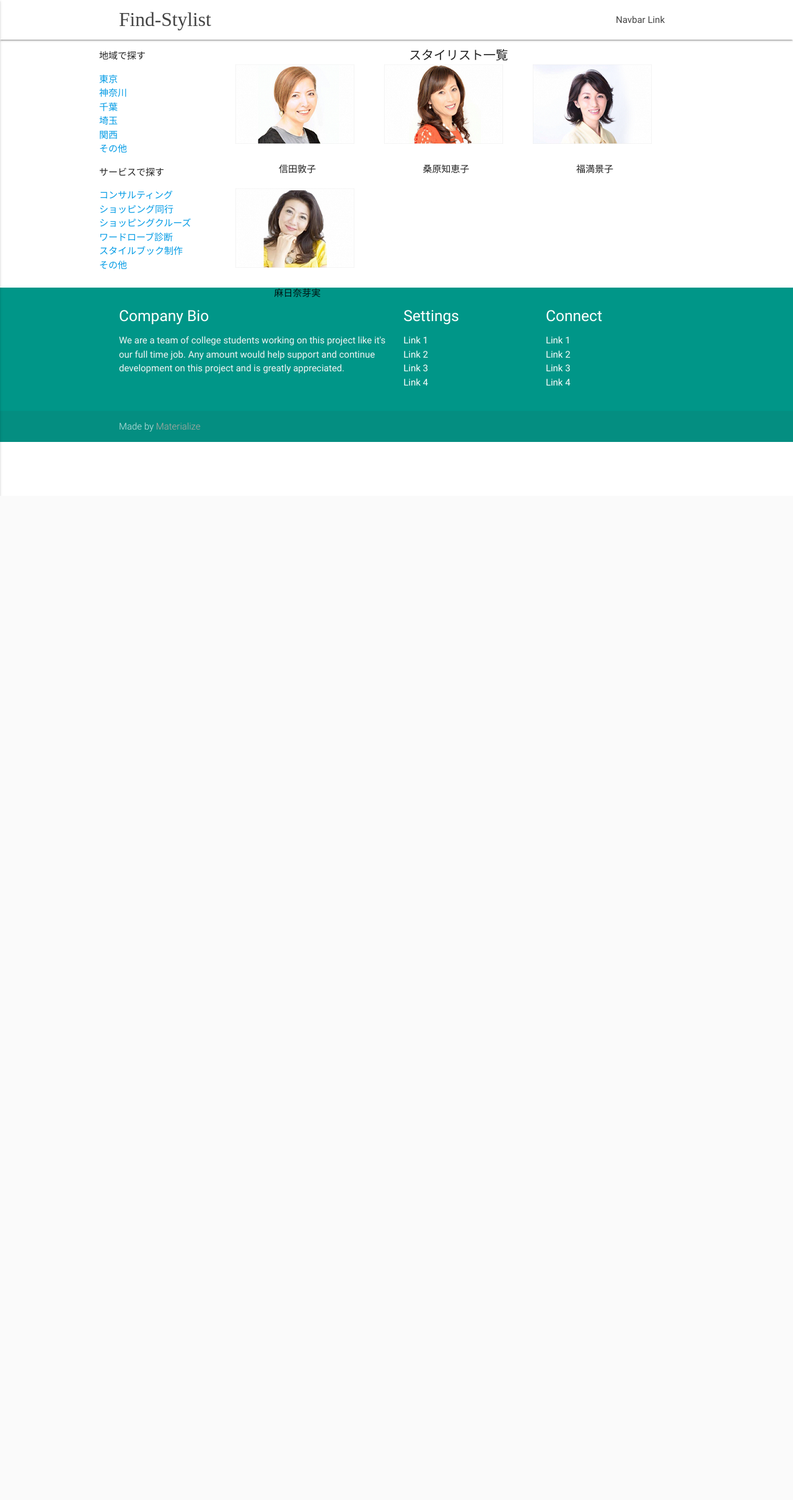
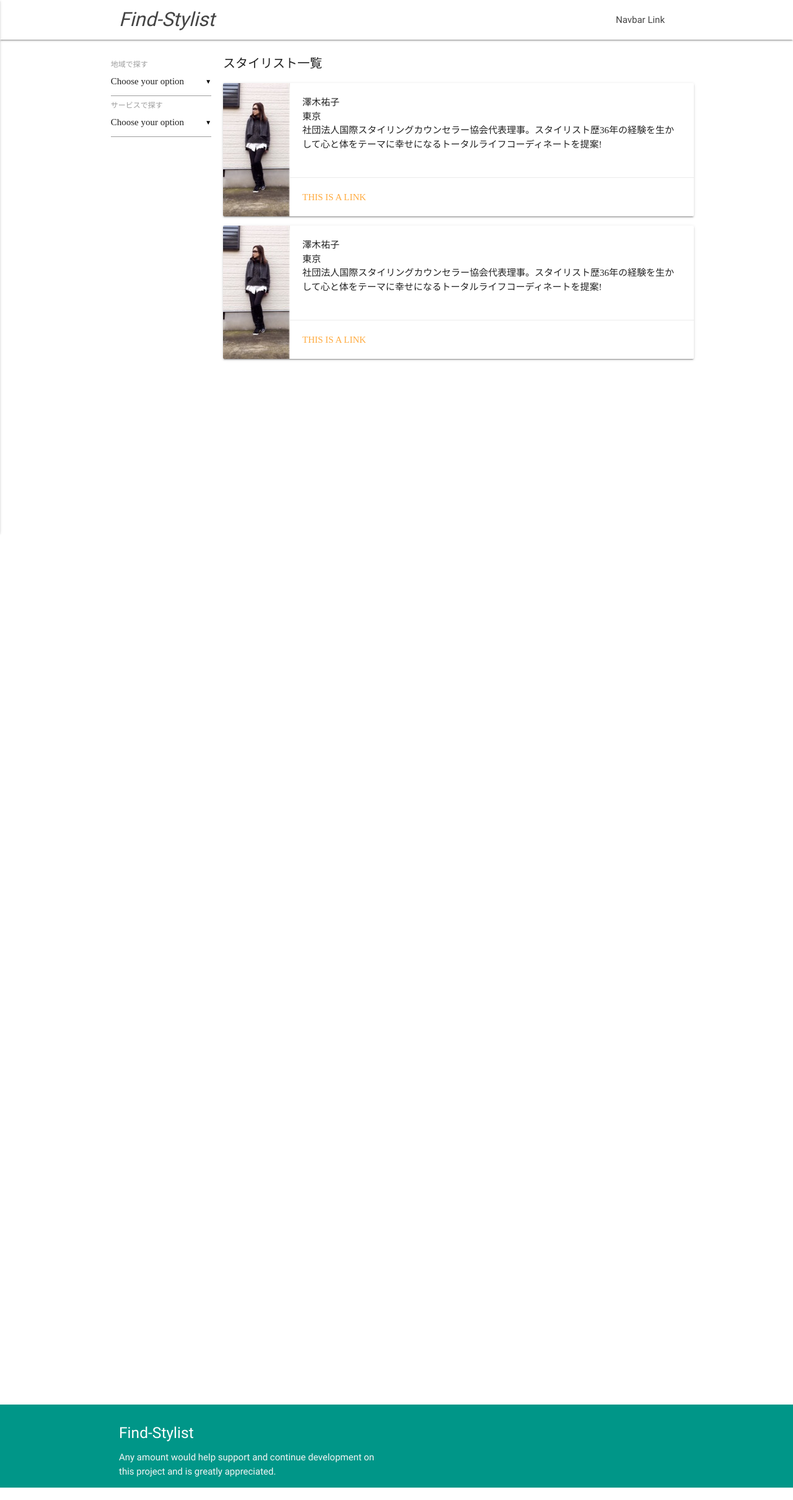
Before and after one commit to GS05-22-shimizu/kadai, a PHP site: page /kensaku2.html in a window 1280 px wide. Shown: the whole page at 62% size. Before the commit the page ends 800 px from the top, so only its background shows below. Run offline with PHP 8.4, Linux system fonts and the light colour scheme; some libraries are stand-ins or nearby versions.

Commit message:
no message

```diff
--- a/sotsugyoseisaku/css/style.css
+++ b/sotsugyoseisaku/css/style.css
@@ -82,33 +82,83 @@ text-decoration: underline;
   index page
 --------------------------------------------*/
 .brand-logo{
-font-family: calbri;
+font-family: inherit;
+font-style: oblique;
 font-size: 20px;
+color: darkgray;
 
 }
 
+.col s12 m4{
+height: auto;
 
+}
 
+.parallax{
+height: 900px;
 
+}
+
+.input-field s6{
+margin-top: 20px;
+
+}
+
+.footer-copyright{
+background-color: silver;
+height: 30px;
+font-family: monospace;
+
+}
+
+.snapwidget{
+font-family: serif;
+font-size: 30px;
+text-align: center;
+}
 
 /*--------------------------------------------
   kensaku1 page
 --------------------------------------------*/
 .wrapper{
 width: 960px;
-height: 400px;
+height: 2202px;
 margin:0 auto;
 font-family: yu gothic;
+}
+
+.checkbox {
+  display: none;
+}
+.checkbox + .checkbox-icon {
+  position: relative;
+  vertical-align: middle;
+}
+.checkbox + .checkbox-icon:before {
+  content: "\f372";
+  font-family: "Ionicons";
+  color: #ccc;
+  font-size: 22px;
+}
+.checkbox:checked + .checkbox-icon:before {
+  content: "\f374";
+  color: #17bcdf;
 }
 
 .cols3{
 width: 450px;
 float:left;
+position: absolute;
 }
 
 .cols9{
-width: 450px;
-float:left;
+width: 700px;
+height: 400px;
+}
+
+.cols10{
+width: 700px;
+height: 400px;
 }
 
 .btn {
@@ -133,17 +183,28 @@ font-size: 20px;
 }
 
 /*--------------------------------------------
-  kensaku1 page
+  kensaku2 page
 --------------------------------------------*/
 .leftnavi{
 width: 200px;
 float:left;
+margin-top: 30px;
 }
+
+.input-field s6{
+text-align: center;
+font-size: 20px;
+}
+
+label{
+font-size: 20px;
+}
+
 
 .kensaku2main{
 width: 760px;
 height: inherit;
-float:left;
+float:right;
 }
 
 .stylistpickup{
@@ -167,7 +228,14 @@ font-family: Yu Gothic;
 font-size: 20px;
 text-align: center;
 margin-top: 10px;
+
 }
+
+.header{
+font-family: Yu Gothic;
+font-size: 20px;
+}
+
 
 /*--------------------------------------------
   profile page
--- a/sotsugyoseisaku/kensaku2.html
+++ b/sotsugyoseisaku/kensaku2.html
@@ -31,84 +31,93 @@
     <div class="wrapper">
       <div class="leftnavi">
         <!-- navigation bar -->
-            <p>地域で探す</p>
-            <ul>
-            <li><a href="#!" class="collection-item">東京</a></li>
-            <li><a href="#!" class="collection-item">神奈川</a></li>
-            <li><a href="#!" class="collection-item">千葉</a></li>
-            <li><a href="#!" class="collection-item">埼玉</a></li>
-            <li><a href="#!" class="collection-item">関西</a></li>
-            <li><a href="#!" class="collection-item">その他</a></li>
-          </ul>
-            <p>サービスで探す</p>
-            <ul>
-            <li><a href="#!" class="collection-item">コンサルティング</a></li>
-            <li><a href="#!" class="collection-item">ショッピング同行</a></li>
-            <li><a href="#!" class="collection-item">ショッピングクルーズ</a></li>
-            <li><a href="#!" class="collection-item">ワードローブ診断</a></li>
-            <li><a href="#!" class="collection-item">スタイルブック制作</a></li>
-            <li><a href="#!" class="collection-item">その他</a></li>
-          </ul>
+          <div class="container">
+  <div class="row">
+    <div class="input-field s6">
+      <select class="validate">
+        <option value="" disabled selected>Choose your option</option>
+        <option value="1">東京</option>
+        <option value="2">神奈川</option>
+        <option value="3">埼玉</option>
+        <option value="3">関西</option>
+        <option value="3">その他の地域</option>
+      </select>
+      <label >地域で探す</label>
     </div>
+    <div class="input-field s7">
+      <select class="validate">
+        <option value="" disabled selected>Choose your option</option>
+        <option value="1">コンサルティング</option>
+        <option value="2">ショッピング同行</option>
+        <option value="3">ショッピングクルーズ</option>
+        <option value="3">ワードローブ診断</option>
+        <option value="3">その他</option>
+      </select>
+      <label >サービスで探す</label>
+    </div>
+  </div>
+</div>
+</div>
+
+
+    <!--  Scripts-->
+    <script src="https://code.jquery.com/jquery-2.1.1.min.js"></script>
+    <script src="js/materialize.js"></script>
+    <script src="js/init.js"></script>
+    <script type="text/javascript">
+    $(document).ready(function() {
+      $('select').material_select();
+    });
+    </script>
+
+
+
 
        <!-- スタイリストpickup 一覧  -->
       <div class="kensaku2main">
-          <div class="kensaku2mainheader">スタイリスト一覧</div>
-          <div class="stylistpickup">
-          <a href="profile.html"><img src="iscam445297-%E4%BF%A1%E7%94%B0%E6%95%A6%E5%AD%90-300x200.png"></a>
-          <h2 class="stylistname">信田敦子</h2>
+
+          <div class="col s12 m7">
+        <h2 class="header">スタイリスト一覧</h2>
+    <div class="card horizontal">
+      <div class="card-image">
+        <img src="sawaki%20yuko2.jpg">
       </div>
-          <div class="stylistpickup">
-          <a href="profile.html"><img src="iscam445297-%E6%A1%91%E5%8E%9F%E7%9F%A5%E6%81%B5%E5%AD%90-300x200.png"></a>
-          <h2 class="stylistname">桑原知恵子</h2>
+      <div class="card-stacked">
+        <div class="card-content">
+          <p>澤木祐子<br>東京<br>社団法人国際スタイリングカウンセラー協会代表理事。スタイリスト歴36年の経験を生かして心と体をテーマに幸せになるトータルライフコーディネートを提案!</p>
         </div>
-          <div class="stylistpickup">
-          <a href="profile.html"><img src="iscam445297-%E7%A6%8F%E6%BA%80%E6%99%AF%E5%AD%90-300x200.png"></a>
-          <h2 class="stylistname">福満景子</h2>
+        <div class="card-action">
+          <a href="#">This is a link</a>
         </div>
-          <div class="stylistpickup">
-          <a href="profile.html"><img src="iscam445297-%E9%BA%BB%E6%97%A5%E5%A5%88%E8%8A%BD%E5%AE%9F-300x200.png"></a>
-          <h2 class="stylistname">麻日奈芽実</h2>
+    </div>
+      </div>
+    <div class="card horizontal">
+      <div class="card-image">
+        <img src="sawaki%20yuko2.jpg">
+      </div>
+      <div class="card-stacked">
+        <div class="card-content">
+          <p>澤木祐子<br>東京<br>社団法人国際スタイリングカウンセラー協会代表理事。スタイリスト歴36年の経験を生かして心と体をテーマに幸せになるトータルライフコーディネートを提案!</p>
+        </div>
+        <div class="card-action">
+          <a href="#">This is a link</a>
+        </div>
+    </div>
       </div>
 
 
 </div>
   </div>
-    <!--  footer-->
+    </div>
+    </div>
+
+  <!-- Footer -->
     <footer class="page-footer teal">
     <div class="container">
       <div class="row">
         <div class="col l6 s12">
-          <h5 class="white-text">Company Bio</h5>
-          <p class="grey-text text-lighten-4">We are a team of college students working on this project like it's our full time job. Any amount would help support and continue development on this project and is greatly appreciated.</p>
-
-
-        </div>
-        <div class="col l3 s12">
-          <h5 class="white-text">Settings</h5>
-          <ul>
-            <li><a class="white-text" href="#!">Link 1</a></li>
-            <li><a class="white-text" href="#!">Link 2</a></li>
-            <li><a class="white-text" href="#!">Link 3</a></li>
-            <li><a class="white-text" href="#!">Link 4</a></li>
-          </ul>
-        </div>
-        <div class="col l3 s12">
-          <h5 class="white-text">Connect</h5>
-          <ul>
-            <li><a class="white-text" href="#!">Link 1</a></li>
-            <li><a class="white-text" href="#!">Link 2</a></li>
-            <li><a class="white-text" href="#!">Link 3</a></li>
-            <li><a class="white-text" href="#!">Link 4</a></li>
-          </ul>
-        </div>
-      </div>
-    </div>
-    <div class="footer-copyright">
-      <div class="container">
-      Made by <a class="brown-text text-lighten-3" href="http://materializecss.com">Materialize</a>
-      </div>
-    </div>
+          <h5 class="white-text">Find-Stylist </h5>
+          <p class="grey-text text-lighten-4 font-style-italic">Any amount would help support and continue development on this project and is greatly appreciated.</p>
         </footer>
 
 
```
Also changed, not shown: sotsugyoseisaku/index.html (+69 -73 lines), sotsugyoseisaku/kensaku1.html (+67 -25 lines), sotsugyoseisaku/indexgazo.jpg (added), sotsugyoseisaku/sawaki yuko2.jpg (added), sotsugyoseisaku/shopping-with-a-stylist.jpg (added). Lines whose indentation alone changed are shown as unchanged.
